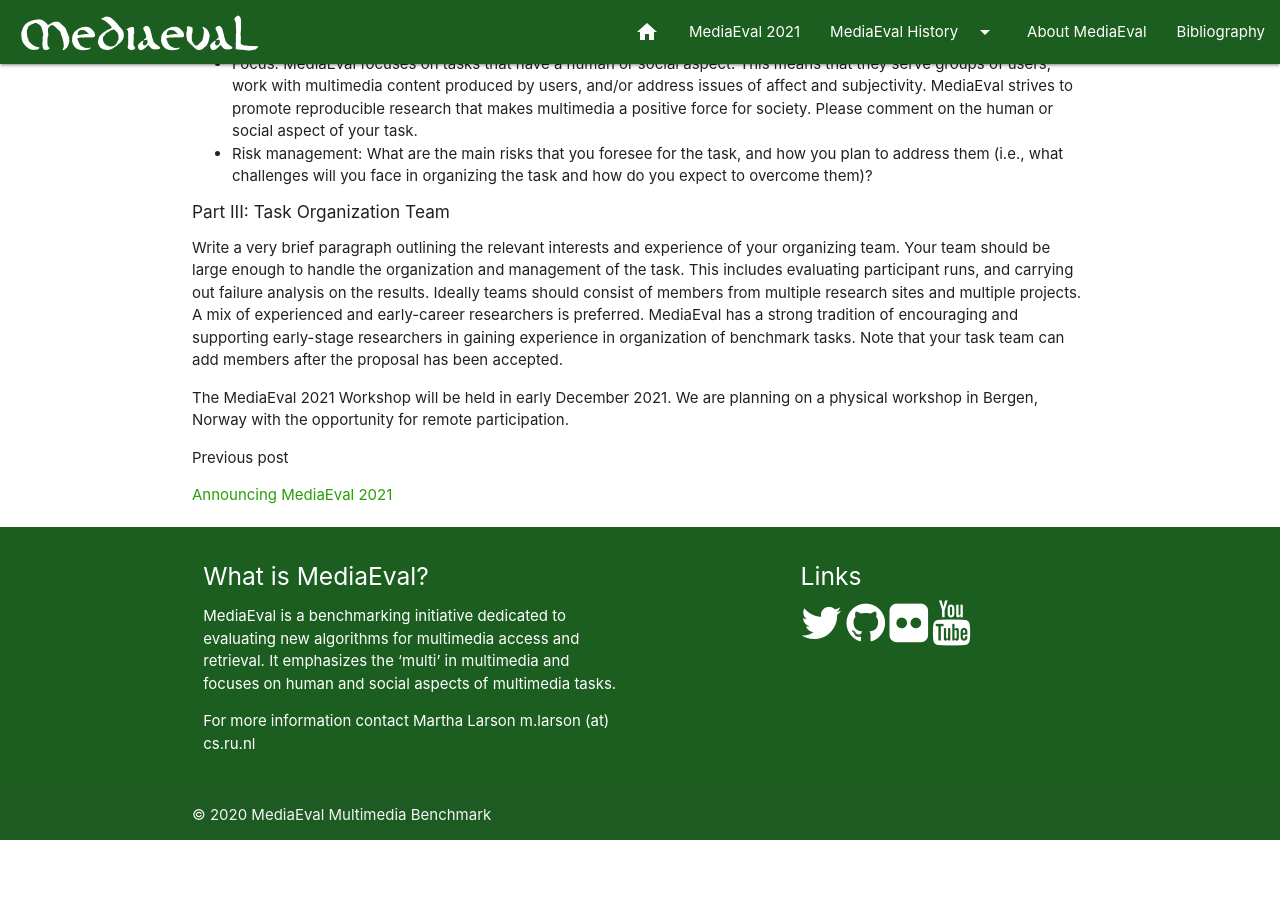
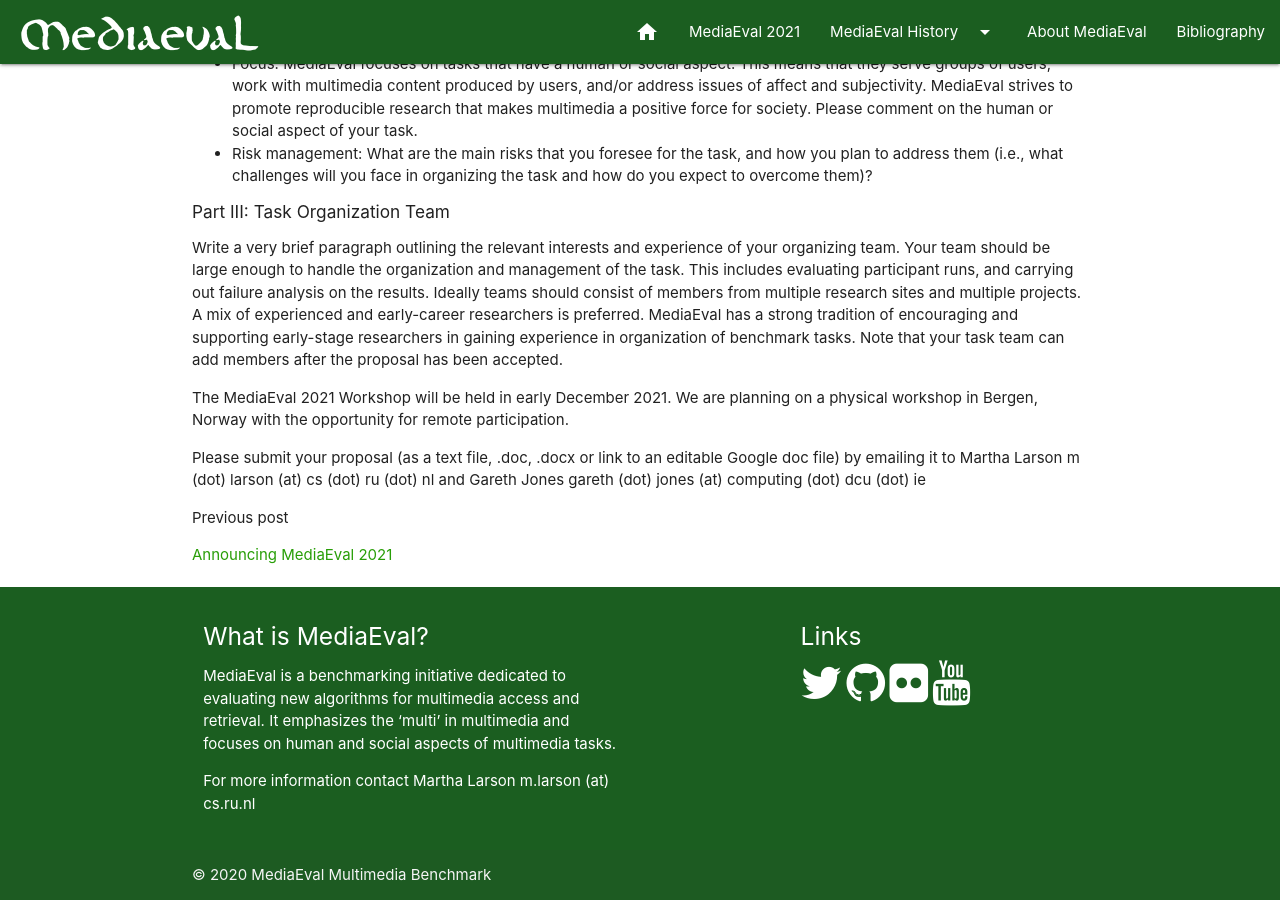
Before and after one commit to multimediaeval/multimediaeval.github.io, a Jekyll site: the page built from _posts/2021-03-02-call-2021.md, in a window 1280 px wide and 900 px high, scrolled down 1332 px. Built offline with Jekyll 4.4.1, drawn with Linux system fonts in a browser that asks for light colours; before the commit the page ends 2172 px from its top, so only the background shows below that.

Commit message:
Update 2021-03-02-call-2021.md
Added submission information.

```diff
--- a/_posts/2021-03-02-call-2021.md
+++ b/_posts/2021-03-02-call-2021.md
@@ -39,3 +39,5 @@
 Write a very brief paragraph outlining the relevant interests and experience of your organizing team. Your team should be large enough to handle the organization and management of the task. This includes evaluating participant runs, and carrying out failure analysis on the results. Ideally teams should consist of members from multiple research sites and multiple projects. A mix of experienced and early-career researchers is preferred. MediaEval has a strong tradition of encouraging and supporting early-stage researchers in gaining experience in organization of benchmark tasks. Note that your task team can add members after the proposal has been accepted.
 
 The MediaEval 2021 Workshop will be held in early December 2021. We are planning on a physical workshop in Bergen, Norway with the opportunity for remote participation.
+
+Please submit your proposal (as a text file, .doc, .docx or link to an editable Google doc file) by emailing it to Martha Larson m (dot) larson (at) cs (dot) ru (dot) nl and Gareth Jones gareth (dot) jones (at) computing (dot) dcu (dot) ie
```
